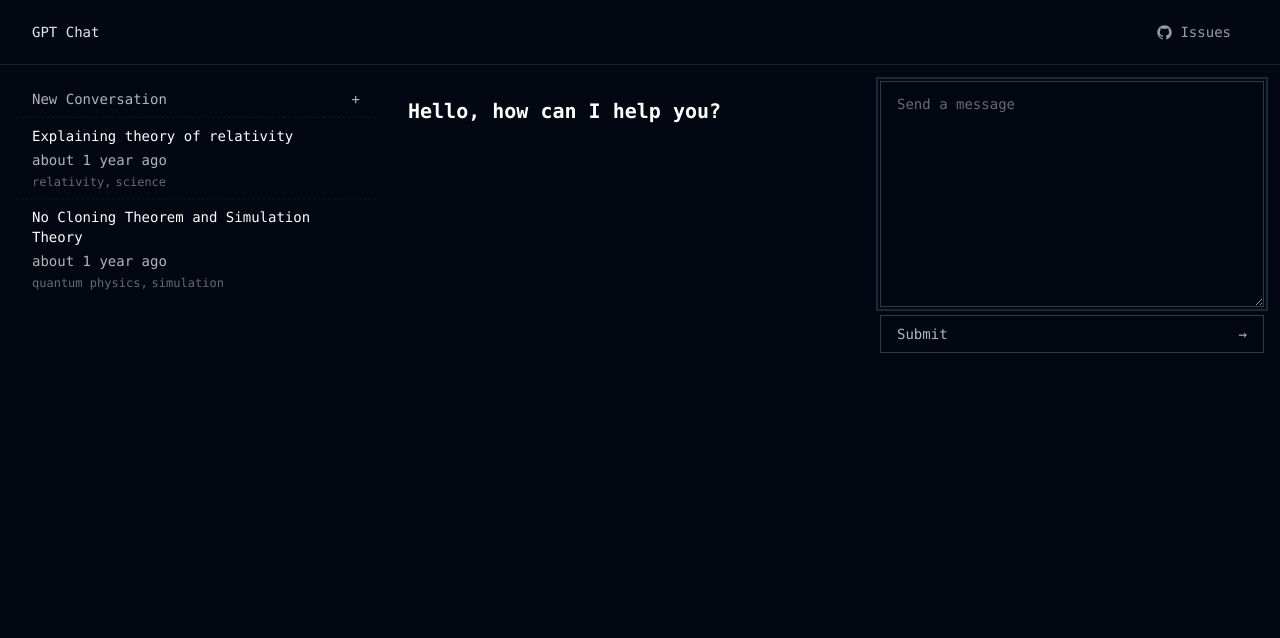
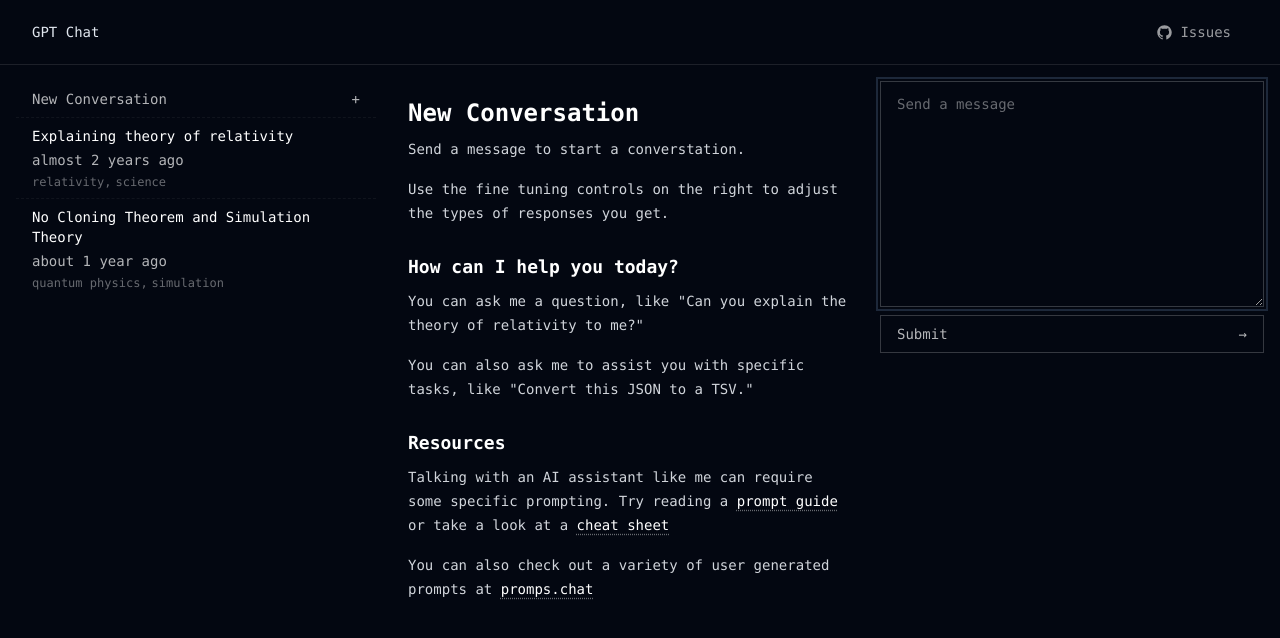
Before and after one commit to iamnbutler/gpt-chat, a Next.js app: page / in a window 1280 px wide. Shown: the top 638 px of the page. Built offline with nearby package versions, Linux system fonts and the light colour scheme.

Commit message:
WIP update markdown, WIP conversation history

```diff
--- a/package.json
+++ b/package.json
@@ -23,12 +23,15 @@
     "eslint": "8.39.0",
     "eslint-config-next": "13.4.0",
     "eventsource-parser": "^1.0.0",
+    "immer": "^10.0.1",
+    "nanoid": "^4.0.2",
     "next": "13.4.0",
     "openai": "^3.2.1",
     "postcss": "8.4.23",
     "react": "18.2.0",
     "react-dom": "18.2.0",
     "react-markdown": "^8.0.7",
+    "remark-gfm": "^3.0.1",
     "tailwind-merge": "^1.12.0",
     "tailwindcss": "3.3.2",
     "tailwindcss-animate": "^1.0.5",
--- a/src/app/chat/store.ts
+++ b/src/app/chat/store.ts
@@ -1,4 +1,5 @@
 import { create } from "zustand";
+import { produce } from "immer";
 
 export type MessageRole = "user" | "assistant";
 
@@ -7,21 +8,37 @@
     messages: string[];
 }
 
-const iniitalMessage: Message = {
+export const INITIAL_MESSAGE: Message = {
     role: "assistant",
-  messages: ["## Hello, how can I help you?"],
-};
+    messages: [
+        '## New Conversation',
+        'Send a message to start a converstation.',
+        'Use the fine tuning controls on the right to adjust the types of responses you get.',
+        '### How can I help you today?',
+        'You can ask me a question, like "Can you explain the theory of relativity to me?"',
+        'You can also ask me to assist you with specific tasks, like "Convert this JSON to a TSV."',
+        '### Resources',
+        'Talking with an AI assistant like me can require some specific prompting. Try reading a [prompt guide](https://www.freecodecamp.org/news/how-to-communicate-with-ai-tools-prompt-engineering/) or take a look at a [cheat sheet](https://docs.kanaries.net/articles/chatgpt-prompt-cheat-sheet)',
+        'You can also check out a variety of user generated prompts at [promps.chat](https://prompts.chat/)'
+    ]
+}
 
 type MessageStore = {
     messages: Message[];
     addMessage: (message: Message) => void;
+    resetMessages: () => void;
 };
 
-export const useMessageStore = create<MessageStore>((set, get) => ({
-  messages: [iniitalMessage],
+export const useMessageStore = create<MessageStore>((set) => ({
+    messages: [],
     addMessage: (message: Message) => {
-    set((state) => ({
-      messages: [...state.messages, message],
+        set(produce((draft) => {
+            draft.messages.push(message);
+        }));
+    },
+    resetMessages: () => {
+        set(produce((draft) => {
+            draft.messages = [];
         }));
     },
 }));
--- a/src/app/conversations/conversation.tsx
+++ b/src/app/conversations/conversationHistoryItem.tsx
@@ -5,11 +5,12 @@
 
 export default function ConversationLink({ conversation }: { conversation: ConversationHistoryItem }) {
     const relativeTime = formatDistanceToNow(new Date(conversation.date), { addSuffix: true });
+    const date = conversation.date.toLocaleDateString()
 
     return (
         <div className={cn('flex flex-col', 'space-y-1', 'py-2 px-4', 'text-white/70', 'hover:cursor-pointer')}>
             <h3 className={cn(conversation.unread ? 'text-bold' : 'text-regular', 'text-white')}>{conversation.title}</h3>
-            <time dateTime={conversation.date}>{relativeTime}</time>
+            <time dateTime={date}>{relativeTime}</time>
             <ul className="flex space-x-1 text-xs truncate text-white/40">
                 {conversation.tags.map((tag, index) => (
                     <li key={tag}>
--- a/src/app/conversations/conversationList.tsx
+++ b/src/app/conversations/conversationList.tsx
@@ -1,13 +1,13 @@
-import { cn } from "@/lib/utils";
-import ConversationLink from "./conversation";
+import ConversationLink from "./conversationHistoryItem";
 import { useConversationHistoryStore } from "./history";
+import NewConversationButton from "./newConversation";
 
 export default function ConversationList() {
-    const conversations = useConversationHistoryStore((state) => state.history);
+    const conversations = useConversationHistoryStore((state) => state.conversationHistory);
 
     return (
         <div className="divide-y divide-dashed divide-white/5">
-            <button className={cn('flex w-full', 'justify-between', 'py-2 px-4', 'text-white/70', 'hover:cursor-pointer  hover:text-white')}><span>New Conversation</span><span>+</span></button>
+            <NewConversationButton />
             {conversations.map((conversation, ix) => (
                 <ConversationLink key={`${conversation}-${ix}`} conversation={conversation} />
             ))}
--- a/src/app/conversations/history.ts
+++ b/src/app/conversations/history.ts
@@ -1,8 +1,12 @@
 import { create } from "zustand";
 import { Message } from "../chat/store";
+import { nanoid } from "nanoid";
+import { produce } from "immer";
+
 
 export interface Conversation {
-    date: string;
+    id: string;
+    date: Date;
     messages: Message[];
 }
 
@@ -15,8 +19,9 @@
 
 const initialConversations: ConversationHistoryItem[] = [
     {
+        id: nanoid(),
         title: "Explaining theory of relativity",
-        date: "2022-05-01",
+        date: new Date("2021-08-01T12:00:00Z"),
         pinned: false,
         unread: false,
         tags: ["relativity", "science"],
@@ -40,8 +45,9 @@
         ],
     },
     {
+        id: nanoid(),
         title: "No Cloning Theorem and Simulation Theory",
-        date: "2022-05-02",
+        date: new Date("2022-05-02T12:00:00Z"),
         pinned: false,
         unread: true,
         tags: ["quantum physics", "simulation"],
@@ -64,19 +70,40 @@
     },
 ];
 
-
 type ConversationHistoryStore = {
-    history: ConversationHistoryItem[];
+    conversationHistory: ConversationHistoryItem[];
     addConversationHistoryItem: (item: ConversationHistoryItem) => void;
-    removeConversationHistoryItem: (index: number) => void;
+    removeConversationHistoryItem: (id: string) => void;
+    updateConversation: (id: string, conversation: Conversation) => void;
+    currentConversation: ConversationHistoryItem | null;
+    updateCurrentConversation: (conversation: ConversationHistoryItem) => void;
+    setCurrentConversation: (id: string) => void;
 };
 
 export const useConversationHistoryStore = create<ConversationHistoryStore>((set, get) => ({
-    history: initialConversations,
+    conversationHistory: initialConversations,
     addConversationHistoryItem: (item: ConversationHistoryItem) =>
-        set((state) => ({ history: [...state.history, item] })),
-    removeConversationHistoryItem: (index: number) =>
-        set((state) => ({
-            history: state.history.filter((_, i) => i !== index),
+        set(produce((state) => { state.conversationHistory.push(item); })),
+    removeConversationHistoryItem: (id: string) =>
+        set(produce((state) => {
+            state.conversationHistory = state.conversationHistory.filter((item: ConversationHistoryItem) => item.id !== id);
         })),
+    updateConversation: (id: string, conversation: Conversation) =>
+        set(produce((state) => {
+            const index = state.conversationHistory.findIndex((item: ConversationHistoryItem) => item.id === id);
+            if (index !== -1) {
+                state.conversationHistory[index] = { ...state.conversationHistory[index], ...conversation };
+            }
+        })),
+    currentConversation: null,
+    updateCurrentConversation: (conversation: ConversationHistoryItem) =>
+        set(produce((state) => { state.currentConversation = conversation; })),
+    setCurrentConversation: (id: string) => {
+        const conversation = get().conversationHistory.find((item) => item.id === id);
+        if (conversation) {
+            set(produce((state) => { state.currentConversation = conversation; }));
+        } else {
+            console.error("Invalid id, cannot set current conversation.");
+        }
+    },
 }));
--- a/src/app/conversations/index.tsx
+++ /dev/null
@@ -1,16 +0,0 @@
-import { cn } from "@/lib/utils";
-import ConversationLink from "./conversation";
-import { useConversationHistoryStore } from "./history";
-
-export default function Conversations() {
-    const conversations = useConversationHistoryStore((state) => state.history);
-
-    return (
-        <div className="divide-y divide-dashed divide-white/5">
-            <button className={cn('flex w-full', 'justify-between', 'py-2 px-4', 'text-white/70', 'hover:cursor-pointer  hover:text-white')}><span>New Conversation</span><span>+</span></button>
-            {conversations.map((conversation, ix) => (
-                <ConversationLink key={`${conversation}-${ix}`} conversation={conversation} />
-            ))}
-        </div>
-    )
-}
--- /dev/null
+++ b/src/app/conversations/newConversation.tsx
@@ -0,0 +1,40 @@
+import React from 'react';
+import { nanoid } from 'nanoid';
+import { ConversationHistoryItem, useConversationHistoryStore } from './history';
+import { useMessageStore } from '../chat/store';
+import { cn } from '@/lib/utils';
+
+function NewConversationButton() {
+    const { resetMessages } = useMessageStore()
+    const { addConversationHistoryItem, setCurrentConversation } = useConversationHistoryStore();
+
+    const handleNewConversation = (e: React.MouseEvent<HTMLButtonElement, MouseEvent>) => {
+        e.preventDefault();
+        resetMessages();
+
+        const conversationHistoryItem: ConversationHistoryItem = {
+            id: nanoid(),
+            date: new Date(),
+            messages: [],
+            pinned: false,
+            unread: false,
+            title: 'New Conversation',
+            tags: []
+        };
+
+        addConversationHistoryItem(conversationHistoryItem);
+        setCurrentConversation(conversationHistoryItem.id);
+    }
+
+    return (
+        <button
+            className={cn('flex w-full', 'justify-between', 'py-2 px-4', 'text-white/70', 'hover:cursor-pointer  hover:text-white')}
+            onClick={handleNewConversation}
+        >
+            <span>New Conversation</span>
+            <span>+</span>
+        </button>
+    )
+}
+
+export default NewConversationButton;
--- /dev/null
+++ b/src/app/message/Markdown.tsx
@@ -0,0 +1,82 @@
+import React from 'react';
+import ReactMarkdown from 'react-markdown';
+import remarkGfm from 'remark-gfm';
+import { cn } from '@/lib/utils';
+
+type HeadingProps = React.ComponentProps<'h1'>;
+
+const H1 = ({ children, ...props }: HeadingProps) => (
+    <h1 className={cn('text-3xl font-bold mb-2')} {...props}>
+        {children}
+    </h1>
+);
+
+const H2 = ({ children, ...props }: HeadingProps) => (
+    <h2 className={cn('text-2xl font-bold mb-2')} {...props}>
+        {children}
+    </h2>
+);
+
+const H3 = ({ children, ...props }: HeadingProps) => (
+    <h3 className={cn('text-lg font-bold mb-2')} {...props}>
+        {children}
+    </h3>
+);
+
+const H4 = ({ children, ...props }: HeadingProps) => (
+    <h4 className={cn('text-md font-bold mb-2')} {...props}>
+        {children}
+    </h4>
+);
+
+type InlineCodeProps = React.ComponentProps<'code'>;
+
+const InlineCode = ({ children, ...props }: InlineCodeProps) => (
+    <code className="bg-white/5 p-1 -mx-1" {...props}>
+        {children}
+    </code>
+);
+
+type LinkProps = React.ComponentProps<'a'>;
+
+const Link = ({ children, ...props }: LinkProps) => (
+    <a
+        className="underline-offset-4 decoration-white/40 decoration-dotted hover:decoration-solid hover:decoration-white"
+        {...props}
+    >
+        {children}
+    </a>
+);
+
+type CodeBlockProps = React.ComponentProps<'pre'>;
+
+const CodeBlock = ({ children, ...props }: CodeBlockProps) => (
+    <pre className="bg-white/5 border border-white/10 p-1 -mx-1 my-1" {...props}>
+        <code className="text-white">{children}</code>
+    </pre>
+);
+
+interface MarkdownProps {
+    content: string;
+}
+
+const Markdown = React.memo(({ content }: MarkdownProps) => (
+    <ReactMarkdown
+        remarkPlugins={[remarkGfm]}
+        components={{
+            h1: H1,
+            h2: H2,
+            h3: H3,
+            h4: H4,
+            a: Link,
+            code: InlineCode,
+            pre: CodeBlock,
+        }}
+    >
+        {content}
+    </ReactMarkdown>
+));
+
+Markdown.displayName = 'Markdown';
+
+export default Markdown;
--- a/src/app/page.tsx
+++ b/src/app/page.tsx
@@ -4,7 +4,7 @@
 import Spinner from "@/ui/spinner";
 import { MessageDisplay } from "@/ui/message";
 import { StreamDisplay } from "@/ui/stream";
-import { useMessageStore } from "./chat/store";
+import { INITIAL_MESSAGE, useMessageStore } from "./chat/store";
 import * as Layout from "@/ui/layout";
 
 function Home() {
@@ -87,8 +87,9 @@
         <Layout.Main>
             <Layout.LeftColumn />
             <Layout.CenterColumn>
-                <div className="max-w-3xl mx-auto flex flex-col grow-0 text-primary divide divide-y-white/10 relative">
+                <div className="max-w-2xl mx-auto flex flex-col grow-0 text-primary divide divide-y-white/10 relative">
                     {loading && <Spinner />}
+                    <MessageDisplay message={INITIAL_MESSAGE} />
                     {messages.map((message, ix) => (
                         <MessageDisplay key={ix + "-key"} message={message} />
                     ))}
--- a/src/ui/message.tsx
+++ b/src/ui/message.tsx
@@ -1,7 +1,7 @@
 import { Message } from "@/app/chat/store";
 import { cn } from "@/lib/utils";
 import React from "react";
-import ReactMarkdown from "react-markdown";
+import Markdown from "@/app/message/Markdown";
 
 interface MessageDisplayProps {
     message: Message;
@@ -23,7 +23,7 @@
             )}
         >
             {message.messages.map((line, index) => (
-        <ReactMarkdown key={index}>{line}</ReactMarkdown>
+                <Markdown key={index} content={line} />
             ))}
         </div>
     );
```
Also changed, not shown: src/app/conversations/createConversation.tsx (added, +16 -0 lines), 1 other file (tests, documents, lock files or other folders). Lines whose indentation alone changed are shown as unchanged.
